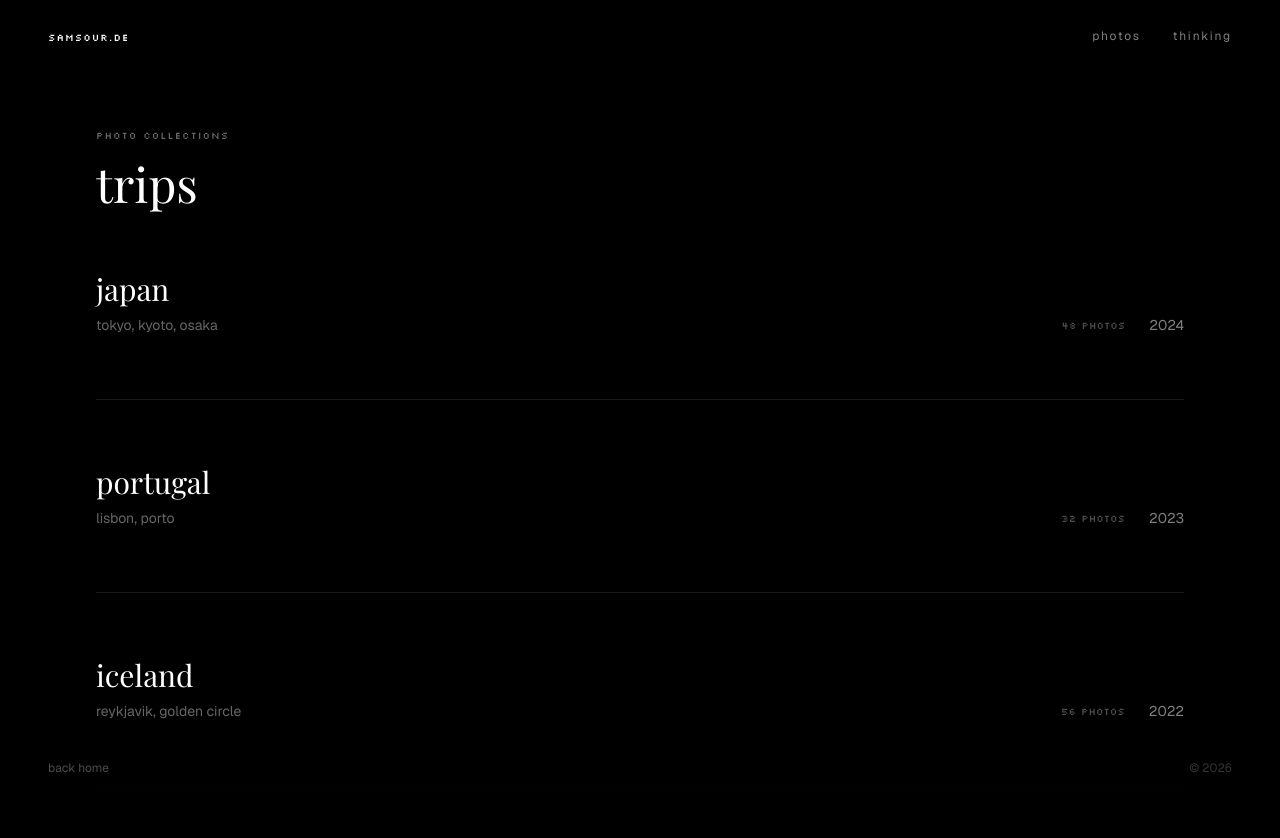
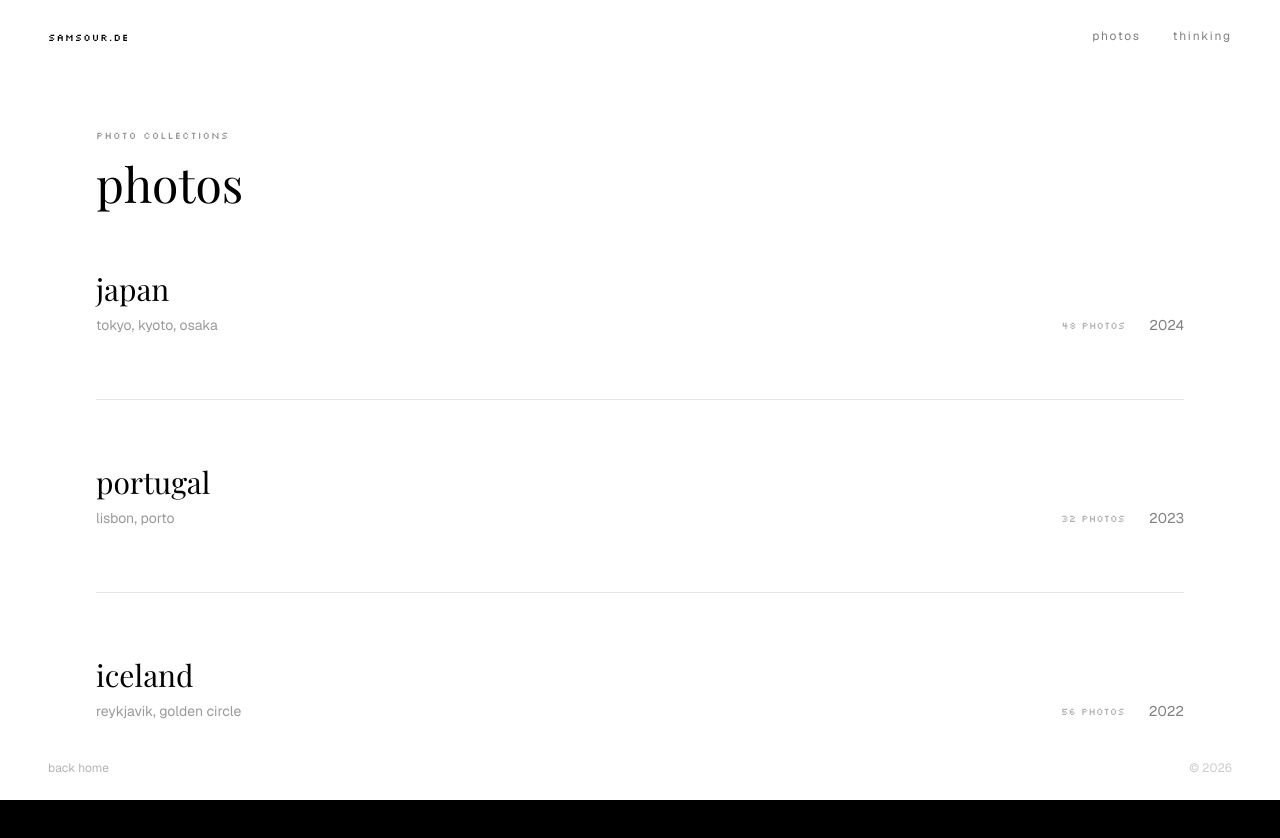
Before and after one commit to samsour/portfolio-2026, a Next.js app: page /photos in a window 1280 px wide. Shown: the top 838 px of the page. Built offline with nearby package versions, Linux system fonts and the light colour scheme.

Commit message:
light mode

```diff
--- a/app/globals.css
+++ b/app/globals.css
@@ -1,45 +1,46 @@
 @import 'tailwindcss';
 @import 'tw-animate-css';
 
-@custom-variant dark (&:is(.dark *));
+@custom-variant dark (@media (prefers-color-scheme: dark));
 
 :root {
-  --background: oklch(0.06 0 0);
-  --foreground: oklch(0.98 0 0);
-  --card: oklch(0.1 0 0);
-  --card-foreground: oklch(0.98 0 0);
-  --popover: oklch(0.1 0 0);
-  --popover-foreground: oklch(0.98 0 0);
-  --primary: oklch(0.98 0 0);
-  --primary-foreground: oklch(0.06 0 0);
-  --secondary: oklch(0.15 0 0);
-  --secondary-foreground: oklch(0.98 0 0);
-  --muted: oklch(0.2 0 0);
-  --muted-foreground: oklch(0.55 0 0);
-  --accent: oklch(0.75 0 0);
-  --accent-foreground: oklch(0.06 0 0);
+  --background: oklch(0.99 0 0);
+  --foreground: oklch(0.06 0 0);
+  --card: oklch(0.95 0 0);
+  --card-foreground: oklch(0.06 0 0);
+  --popover: oklch(0.95 0 0);
+  --popover-foreground: oklch(0.06 0 0);
+  --primary: oklch(0.06 0 0);
+  --primary-foreground: oklch(0.99 0 0);
+  --secondary: oklch(0.9 0 0);
+  --secondary-foreground: oklch(0.06 0 0);
+  --muted: oklch(0.85 0 0);
+  --muted-foreground: oklch(0.45 0 0);
+  --accent: oklch(0.25 0 0);
+  --accent-foreground: oklch(0.99 0 0);
   --destructive: oklch(0.577 0.245 27.325);
   --destructive-foreground: oklch(0.577 0.245 27.325);
-  --border: oklch(0.22 0 0);
-  --input: oklch(0.15 0 0);
-  --ring: oklch(0.98 0 0);
-  --chart-1: oklch(0.9 0 0);
-  --chart-2: oklch(0.7 0 0);
+  --border: oklch(0.85 0 0);
+  --input: oklch(0.9 0 0);
+  --ring: oklch(0.06 0 0);
+  --chart-1: oklch(0.1 0 0);
+  --chart-2: oklch(0.3 0 0);
   --chart-3: oklch(0.5 0 0);
-  --chart-4: oklch(0.3 0 0);
-  --chart-5: oklch(0.15 0 0);
+  --chart-4: oklch(0.7 0 0);
+  --chart-5: oklch(0.85 0 0);
   --radius: 0rem;
-  --sidebar: oklch(0.08 0 0);
-  --sidebar-foreground: oklch(0.98 0 0);
-  --sidebar-primary: oklch(0.98 0 0);
-  --sidebar-primary-foreground: oklch(0.06 0 0);
-  --sidebar-accent: oklch(0.15 0 0);
-  --sidebar-accent-foreground: oklch(0.98 0 0);
-  --sidebar-border: oklch(0.22 0 0);
-  --sidebar-ring: oklch(0.98 0 0);
+  --sidebar: oklch(0.96 0 0);
+  --sidebar-foreground: oklch(0.06 0 0);
+  --sidebar-primary: oklch(0.06 0 0);
+  --sidebar-primary-foreground: oklch(0.99 0 0);
+  --sidebar-accent: oklch(0.9 0 0);
+  --sidebar-accent-foreground: oklch(0.06 0 0);
+  --sidebar-border: oklch(0.85 0 0);
+  --sidebar-ring: oklch(0.06 0 0);
 }
 
-.dark {
+@media (prefers-color-scheme: dark) {
+  :root {
     --background: oklch(0.06 0 0);
     --foreground: oklch(0.98 0 0);
     --card: oklch(0.1 0 0);
@@ -72,6 +73,7 @@
     --sidebar-accent-foreground: oklch(0.98 0 0);
     --sidebar-border: oklch(0.22 0 0);
     --sidebar-ring: oklch(0.98 0 0);
+  }
 }
 
 @theme inline {
--- a/app/layout.tsx
+++ b/app/layout.tsx
@@ -57,6 +57,7 @@ export default function RootLayout({
   return (
     <html
       lang="en"
+      suppressHydrationWarning
       className={`${geist.variable} ${geistMono.variable} ${playfair.variable} ${silkscreen.variable} bg-background`}
     >
       <body className="font-sans antialiased">
--- a/app/photos/page.tsx
+++ b/app/photos/page.tsx
@@ -2,11 +2,10 @@ import { Navigation } from "@/components/navigation"
 import Link from "next/link"
 
 export const metadata = {
-  title: "trips — sam sauer",
+  title: "photos — sam sauer",
   description: "photo collections from my travels",
 }
 
-// placeholder trips - you'll replace these with your actual trips
 const trips = [
   {
     slug: "japan-2024",
@@ -31,18 +30,18 @@ const trips = [
   },
 ]
 
-export default function TripsPage() {
+export default function PhotosPage() {
   return (
-    <main className="min-h-screen bg-black">
+    <main className="min-h-screen bg-white dark:bg-black">
       <Navigation />
 
       <div className="px-6 pb-24 pt-32 md:px-16 lg:px-24">
         <header className="mb-16">
-          <p className="mb-4 font-[family-name:var(--font-pixel)] text-[10px] tracking-widest text-white/40">
+          <p className="mb-4 font-[family-name:var(--font-pixel)] text-[10px] tracking-widest text-black/40 dark:text-white/40">
             photo collections
           </p>
-          <h1 className="font-serif text-4xl font-normal text-white md:text-5xl">
-            trips
+          <h1 className="font-serif text-4xl font-normal text-black dark:text-white md:text-5xl">
+            photos
           </h1>
         </header>
 
@@ -50,23 +49,23 @@ export default function TripsPage() {
           {trips.map((trip) => (
             <Link
               key={trip.slug}
-              href={`/trips/${trip.slug}`}
-              className="group block border-b border-white/10 pb-12 transition-colors hover:border-white/30 md:pb-16"
+              href={`/photos/${trip.slug}`}
+              className="group block border-b border-black/10 pb-12 transition-colors hover:border-black/30 dark:border-white/10 dark:hover:border-white/30 md:pb-16"
             >
               <div className="flex flex-col gap-4 md:flex-row md:items-end md:justify-between">
                 <div>
-                  <h2 className="mb-2 font-serif text-2xl font-normal text-white transition-opacity group-hover:opacity-80 md:text-3xl">
+                  <h2 className="mb-2 font-serif text-2xl font-normal text-black transition-opacity group-hover:opacity-80 dark:text-white md:text-3xl">
                     {trip.title}
                   </h2>
-                  <p className="font-sans text-sm text-white/40">
+                  <p className="font-sans text-sm text-black/40 dark:text-white/40">
                     {trip.location}
                   </p>
                 </div>
                 <div className="flex items-center gap-6 text-right">
-                  <span className="font-[family-name:var(--font-pixel)] text-[10px] text-white/30">
+                  <span className="font-[family-name:var(--font-pixel)] text-[10px] text-black/30 dark:text-white/30">
                     {trip.imageCount} photos
                   </span>
-                  <span className="font-sans text-sm text-white/50">
+                  <span className="font-sans text-sm text-black/50 dark:text-white/50">
                     {trip.year}
                   </span>
                 </div>
@@ -77,19 +76,18 @@ export default function TripsPage() {
 
         {trips.length === 0 && (
           <div className="py-24 text-center">
-            <p className="font-sans text-sm text-white/40">
-              no trips yet. check back soon.
+            <p className="font-sans text-sm text-black/40 dark:text-white/40">
+              no photos yet. check back soon.
             </p>
           </div>
         )}
       </div>
 
-      {/* Footer */}
-      <footer className="fixed bottom-0 left-0 right-0 flex items-center justify-between bg-gradient-to-t from-black via-black/80 to-transparent px-6 py-6 md:px-12">
-        <Link href="/" className="font-sans text-xs text-white/30 transition-colors hover:text-white/60">
+      <footer className="fixed bottom-0 left-0 right-0 flex items-center justify-between bg-gradient-to-t from-white via-white/80 to-transparent px-6 py-6 dark:from-black dark:via-black/80 md:px-12">
+        <Link href="/" className="font-sans text-xs text-black/30 transition-colors hover:text-black/60 dark:text-white/30 dark:hover:text-white/60">
           back home
         </Link>
-        <p className="font-sans text-xs text-white/20">
+        <p className="font-sans text-xs text-black/20 dark:text-white/20">
           © {new Date().getFullYear()}
         </p>
       </footer>
--- a/components/navigation.tsx
+++ b/components/navigation.tsx
@@ -26,12 +26,12 @@ export function Navigation() {
       <nav
         className={cn(
           "fixed left-0 right-0 top-0 z-50 flex items-center justify-between px-6 py-6 transition-all duration-500 md:px-12",
-          scrolled ? "bg-black/80 backdrop-blur-sm" : "bg-transparent"
+          scrolled ? "bg-white/80 backdrop-blur-sm dark:bg-black/80" : "bg-transparent"
         )}
       >
         {/* Logo */}
         <Link href="/" className="group">
-          <span className="font-[family-name:var(--font-pixel)] text-[10px] tracking-widest text-white transition-opacity hover:opacity-60">
+          <span className="font-[family-name:var(--font-pixel)] text-[10px] tracking-widest text-black transition-opacity hover:opacity-60 dark:text-white">
             samsour.de
           </span>
         </Link>
@@ -42,7 +42,7 @@ export function Navigation() {
             <Link
               key={item.label}
               href={item.href}
-              className="font-sans text-xs tracking-[0.15em] text-white/50 transition-colors hover:text-white"
+              className="font-sans text-xs tracking-[0.15em] text-black/50 transition-colors hover:text-black dark:text-white/50 dark:hover:text-white"
             >
               {item.label}
             </Link>
@@ -57,13 +57,13 @@ export function Navigation() {
         >
           <span
             className={cn(
-              "h-px w-5 bg-white transition-all duration-300",
+              "h-px w-5 bg-black transition-all duration-300 dark:bg-white",
               menuOpen && "translate-y-[4px] rotate-45"
             )}
           />
           <span
             className={cn(
-              "h-px w-5 bg-white transition-all duration-300",
+              "h-px w-5 bg-black transition-all duration-300 dark:bg-white",
               menuOpen && "-translate-y-[3px] -rotate-45"
             )}
           />
@@ -73,7 +73,7 @@ export function Navigation() {
       {/* Mobile Menu */}
       <div
         className={cn(
-          "fixed inset-0 z-40 flex flex-col items-center justify-center gap-8 bg-black transition-all duration-500 md:hidden",
+          "fixed inset-0 z-40 flex flex-col items-center justify-center gap-8 bg-white transition-all duration-500 dark:bg-black md:hidden",
           menuOpen ? "opacity-100" : "pointer-events-none opacity-0"
         )}
       >
@@ -82,7 +82,7 @@ export function Navigation() {
             key={item.label}
             href={item.href}
             onClick={() => setMenuOpen(false)}
-            className="font-serif text-2xl font-normal text-white transition-opacity hover:opacity-60"
+            className="font-serif text-2xl font-normal text-black transition-opacity hover:opacity-60 dark:text-white"
             style={{
               transitionDelay: menuOpen ? `${i * 75}ms` : "0ms",
               transform: menuOpen ? "translateY(0)" : "translateY(15px)",
--- a/components/three-gallery.tsx
+++ b/components/three-gallery.tsx
@@ -11,11 +11,13 @@ const ImageCard = memo(function ImageCard({
   scale,
   index,
   brightness,
+  isDark,
 }: {
   position: [number, number, number];
   scale: [number, number, number];
   index: number;
   brightness: number;
+  isDark: boolean;
 }) {
   const ref = useRef<THREE.Mesh>(null);
   const [hovered, setHovered] = useState(false);
@@ -51,9 +53,9 @@ const ImageCard = memo(function ImageCard({
   });
 
   const color = useMemo(() => {
-    const gray = brightness;
+    const gray = isDark ? brightness : 1 - brightness;
     return new THREE.Color(gray, gray, gray);
-  }, [brightness]);
+  }, [brightness, isDark]);
 
   return (
     <mesh
@@ -134,8 +136,10 @@ function CameraController({ scrollProgress }: { scrollProgress: number }) {
 // Sparse masonry layout - only 5 images with lots of whitespace
 const Scene = memo(function Scene({
   scrollProgress,
+  isDark,
 }: {
   scrollProgress: number;
+  isDark: boolean;
 }) {
   const cards = useMemo(() => {
     return [
@@ -176,19 +180,20 @@ const Scene = memo(function Scene({
       <Particles count={20} />
 
       {cards.map((card, i) => (
-        <ImageCard key={i} {...card} index={i} />
+        <ImageCard key={i} {...card} index={i} isDark={isDark} />
       ))}
 
       <mesh rotation={[-Math.PI / 2, 0, 0]} position={[0, -35, 0]}>
         <planeGeometry args={[60, 60]} />
-        <meshStandardMaterial color="#000000" roughness={1} metalness={0} />
+        <meshStandardMaterial color={isDark ? "#000000" : "#fafafa"} roughness={1} metalness={0} />
       </mesh>
     </>
   );
 });
 
 // Canvas wrapper
-function ThreeCanvas({ scrollProgress }: { scrollProgress: number }) {
+function ThreeCanvas({ scrollProgress, isDark }: { scrollProgress: number; isDark: boolean }) {
+  const bg = isDark ? "#000000" : "#fafafa";
   return (
     <Canvas
       gl={{
@@ -199,13 +204,13 @@ function ThreeCanvas({ scrollProgress }: { scrollProgress: number }) {
       }}
       camera={{ position: [0, 2, 10], fov: 55 }}
       dpr={[1, 1.5]}
-      style={{ background: "#000000" }}
+      style={{ background: bg }}
       onCreated={({ gl }) => {
-        gl.setClearColor("#000000");
+        gl.setClearColor(bg);
       }}
     >
-      <fog attach="fog" args={["#000000", 12, 40]} />
-      <Scene scrollProgress={scrollProgress} />
+      <fog attach="fog" args={[bg, 12, 40]} />
+      <Scene scrollProgress={scrollProgress} isDark={isDark} />
     </Canvas>
   );
 }
@@ -214,10 +219,16 @@ function ThreeCanvas({ scrollProgress }: { scrollProgress: number }) {
 export function ThreeGallery() {
   const [mounted, setMounted] = useState(false);
   const [scrollProgress, setScrollProgress] = useState(0);
+  const [isDark, setIsDark] = useState(true);
   const containerRef = useRef<HTMLDivElement>(null);
 
   useEffect(() => {
     setMounted(true);
+    const mq = window.matchMedia("(prefers-color-scheme: dark)");
+    setIsDark(mq.matches);
+    const onChange = (e: MediaQueryListEvent) => setIsDark(e.matches);
+    mq.addEventListener("change", onChange);
+    return () => mq.removeEventListener("change", onChange);
   }, []);
 
   const handleScroll = useCallback(() => {
@@ -252,7 +263,7 @@ export function ThreeGallery() {
     <div className="relative h-screen w-full">
       {/* Three.js Canvas */}
       <div className="fixed inset-0 z-0 pointer-events-none" key="three-canvas">
-        <ThreeCanvas scrollProgress={scrollProgress} />
+        <ThreeCanvas scrollProgress={scrollProgress} isDark={isDark} />
       </div>
 
       {/* HTML Content */}
@@ -264,16 +275,16 @@ export function ThreeGallery() {
         {/* Hero */}
         <section className="flex h-screen w-full flex-col items-center justify-center px-6 md:px-8">
           <div className="max-w-3xl text-center">
-            <h1 className="mb-6 font-serif text-4xl font-normal leading-[1.1] tracking-tight text-white md:text-6xl lg:text-7xl">
+            <h1 className="mb-6 font-serif text-4xl font-normal leading-[1.1] tracking-tight text-black dark:text-white md:text-6xl lg:text-7xl">
               <span className="text-balance">sam sauer</span>
             </h1>
-            <p className="mx-auto max-w-md font-[family-name:var(--font-pixel)] text-[10px] leading-relaxed tracking-widest text-white/50">
+            <p className="mx-auto max-w-md font-[family-name:var(--font-pixel)] text-[10px] leading-relaxed tracking-widest text-black/50 dark:text-white/50">
               developer & photographer. building things at{" "}
               <a
                 href="https://krekeny.com"
                 target="_blank"
                 rel="noopener noreferrer"
-                className="text-white/70 transition-colors hover:text-white"
+                className="text-black/70 transition-colors hover:text-black dark:text-white/70 dark:hover:text-white"
               >
                 krekeny
               </a>
@@ -281,20 +292,20 @@ export function ThreeGallery() {
             </p>
           </div>
           <div className="absolute bottom-16 flex flex-col items-center">
-            <div className="h-16 w-px bg-gradient-to-b from-transparent via-white/20 to-transparent" />
+            <div className="h-16 w-px bg-gradient-to-b from-transparent via-black/20 to-transparent dark:via-white/20" />
           </div>
         </section>
 
         {/* About */}
         <section className="flex min-h-screen w-full items-center px-6 md:px-16 lg:px-24">
           <div className="max-w-md">
-            <p className="mb-4 font-[family-name:var(--font-pixel)] text-[10px] tracking-widest text-white/40">
+            <p className="mb-4 font-[family-name:var(--font-pixel)] text-[10px] tracking-widest text-black/40 dark:text-white/40">
               since 2014
             </p>
-            <h2 className="mb-6 font-serif text-3xl font-normal leading-tight text-white md:text-4xl">
+            <h2 className="mb-6 font-serif text-3xl font-normal leading-tight text-black dark:text-white md:text-4xl">
               11+ years of building things
             </h2>
-            <p className="font-sans text-sm leading-relaxed text-white/50 md:text-base">
+            <p className="font-sans text-sm leading-relaxed text-black/50 dark:text-white/50 md:text-base">
               currently running krekeny, crafting web applications and digital
               products. when i&apos;m not coding, you&apos;ll find me with a
               camera or exploring old tech.
@@ -305,11 +316,11 @@ export function ThreeGallery() {
         {/* Currently into */}
         <section className="flex min-h-screen w-full items-center justify-end px-6 md:px-16 lg:px-24">
           <div className="max-w-md text-right">
-            <p className="mb-4 font-[family-name:var(--font-pixel)] text-[10px] tracking-widest text-white/40">
+            <p className="mb-4 font-[family-name:var(--font-pixel)] text-[10px] tracking-widest text-black/40 dark:text-white/40">
               currently into
             </p>
             <div className="space-y-4">
-              <p className="font-sans text-sm leading-relaxed text-white/50 md:text-base">
+              <p className="font-sans text-sm leading-relaxed text-black/50 dark:text-white/50 md:text-base">
                 self-hosting everything. returning to the nintendo ds and ipod
                 era. listening to old linkin park songs on repeat. old tech just
                 hits different.
@@ -321,23 +332,23 @@ export function ThreeGallery() {
         {/* What I do */}
         <section className="flex min-h-screen w-full items-center px-6 md:px-16 lg:px-24">
           <div className="max-w-md">
-            <p className="mb-4 font-[family-name:var(--font-pixel)] text-[10px] tracking-widest text-white/40">
+            <p className="mb-4 font-[family-name:var(--font-pixel)] text-[10px] tracking-widest text-black/40 dark:text-white/40">
               what i do
             </p>
             <div className="space-y-6">
               <div>
-                <h3 className="font-serif text-xl font-normal text-white md:text-2xl">
+                <h3 className="font-serif text-xl font-normal text-black dark:text-white md:text-2xl">
                   development
                 </h3>
-                <p className="mt-1 font-sans text-sm text-white/40">
+                <p className="mt-1 font-sans text-sm text-black/40 dark:text-white/40">
                   react, next.js, typescript
                 </p>
               </div>
               <div>
-                <h3 className="font-serif text-xl font-normal text-white md:text-2xl">
+                <h3 className="font-serif text-xl font-normal text-black dark:text-white md:text-2xl">
                   photography
                 </h3>
-                <p className="mt-1 font-sans text-sm text-white/40">
+                <p className="mt-1 font-sans text-sm text-black/40 dark:text-white/40">
                   street, travel, moments
                 </p>
               </div>
@@ -348,64 +359,64 @@ export function ThreeGallery() {
         {/* Contact */}
         <section className="flex min-h-screen w-full flex-col items-center justify-center px-6 md:px-8">
           <div className="text-center">
-            <p className="mb-4 font-[family-name:var(--font-pixel)] text-[10px] tracking-widest text-white/40">
+            <p className="mb-4 font-[family-name:var(--font-pixel)] text-[10px] tracking-widest text-black/40 dark:text-white/40">
               say hi
             </p>
-            <h2 className="mb-4 font-serif text-3xl font-normal text-white md:text-5xl">
+            <h2 className="mb-4 font-serif text-3xl font-normal text-black dark:text-white md:text-5xl">
               want to make something cool?
             </h2>
-            <p className="mb-10 font-sans text-sm text-white/40 md:text-base">
+            <p className="mb-10 font-sans text-sm text-black/40 dark:text-white/40 md:text-base">
               always open to interesting projects and good conversations.
             </p>
             <div className="flex flex-wrap items-center justify-center gap-6 md:gap-8">
               <a
                 href="mailto:hi@samsour.de"
-                className="font-sans text-sm text-white/60 transition-colors hover:text-white"
+                className="font-sans text-sm text-black/60 transition-colors hover:text-black dark:text-white/60 dark:hover:text-white"
               >
                 email
               </a>
-              <span className="text-white/20">·</span>
+              <span className="text-black/20 dark:text-white/20">·</span>
               <a
                 href="https://github.com/samsour"
                 target="_blank"
                 rel="noopener noreferrer"
-                className="font-sans text-sm text-white/60 transition-colors hover:text-white"
+                className="font-sans text-sm text-black/60 transition-colors hover:text-black dark:text-white/60 dark:hover:text-white"
               >
                 github
               </a>
-              <span className="text-white/20">·</span>
+              <span className="text-black/20 dark:text-white/20">·</span>
               <a
                 href="https://instagram.com/samsour"
                 target="_blank"
                 rel="noopener noreferrer"
-                className="font-sans text-sm text-white/60 transition-colors hover:text-white"
+                className="font-sans text-sm text-black/60 transition-colors hover:text-black dark:text-white/60 dark:hover:text-white"
               >
                 instagram
               </a>
-              <span className="text-white/20">·</span>
+              <span className="text-black/20 dark:text-white/20">·</span>
               <a
                 href="https://linkedin.com/in/samsour"
                 target="_blank"
                 rel="noopener noreferrer"
-                className="font-sans text-sm text-white/60 transition-colors hover:text-white"
+                className="font-sans text-sm text-black/60 transition-colors hover:text-black dark:text-white/60 dark:hover:text-white"
               >
                 linkedin
               </a>
-              <span className="text-white/20">·</span>
+              <span className="text-black/20 dark:text-white/20">·</span>
               <a
                 href="https://bsky.app/profile/samsour.de"
                 target="_blank"
                 rel="noopener noreferrer"
-                className="font-sans text-sm text-white/60 transition-colors hover:text-white"
+                className="font-sans text-sm text-black/60 transition-colors hover:text-black dark:text-white/60 dark:hover:text-white"
               >
                 bluesky
               </a>
-              <span className="text-white/20">·</span>
+              <span className="text-black/20 dark:text-white/20">·</span>
               <a
                 href="https://tangled.com/samsour"
                 target="_blank"
                 rel="noopener noreferrer"
-                className="font-sans text-sm text-white/60 transition-colors hover:text-white"
+                className="font-sans text-sm text-black/60 transition-colors hover:text-black dark:text-white/60 dark:hover:text-white"
               >
                 tangled
               </a>
@@ -417,18 +428,18 @@ export function ThreeGallery() {
             <div className="flex items-center gap-6">
               <Link
                 href="/photos"
-                className="font-sans text-xs text-white/30 transition-colors hover:text-white/60"
+                className="font-sans text-xs text-black/30 transition-colors hover:text-black/60 dark:text-white/30 dark:hover:text-white/60"
               >
                 photos
               </Link>
               <Link
                 href="/thinking"
-                className="font-sans text-xs text-white/30 transition-colors hover:text-white/60"
+                className="font-sans text-xs text-black/30 transition-colors hover:text-black/60 dark:text-white/30 dark:hover:text-white/60"
               >
                 thinking
               </Link>
             </div>
-            <p className="font-sans text-xs text-white/20">
+            <p className="font-sans text-xs text-black/20 dark:text-white/20">
               © {new Date().getFullYear()} sam sauer
             </p>
           </div>
```
Also changed, not shown: app/photos/[slug]/page.tsx (+17 -20 lines), app/thinking/[slug]/page.tsx (+11 -13 lines), app/thinking/page.tsx (+11 -13 lines). Lines whose indentation alone changed are shown as unchanged.
